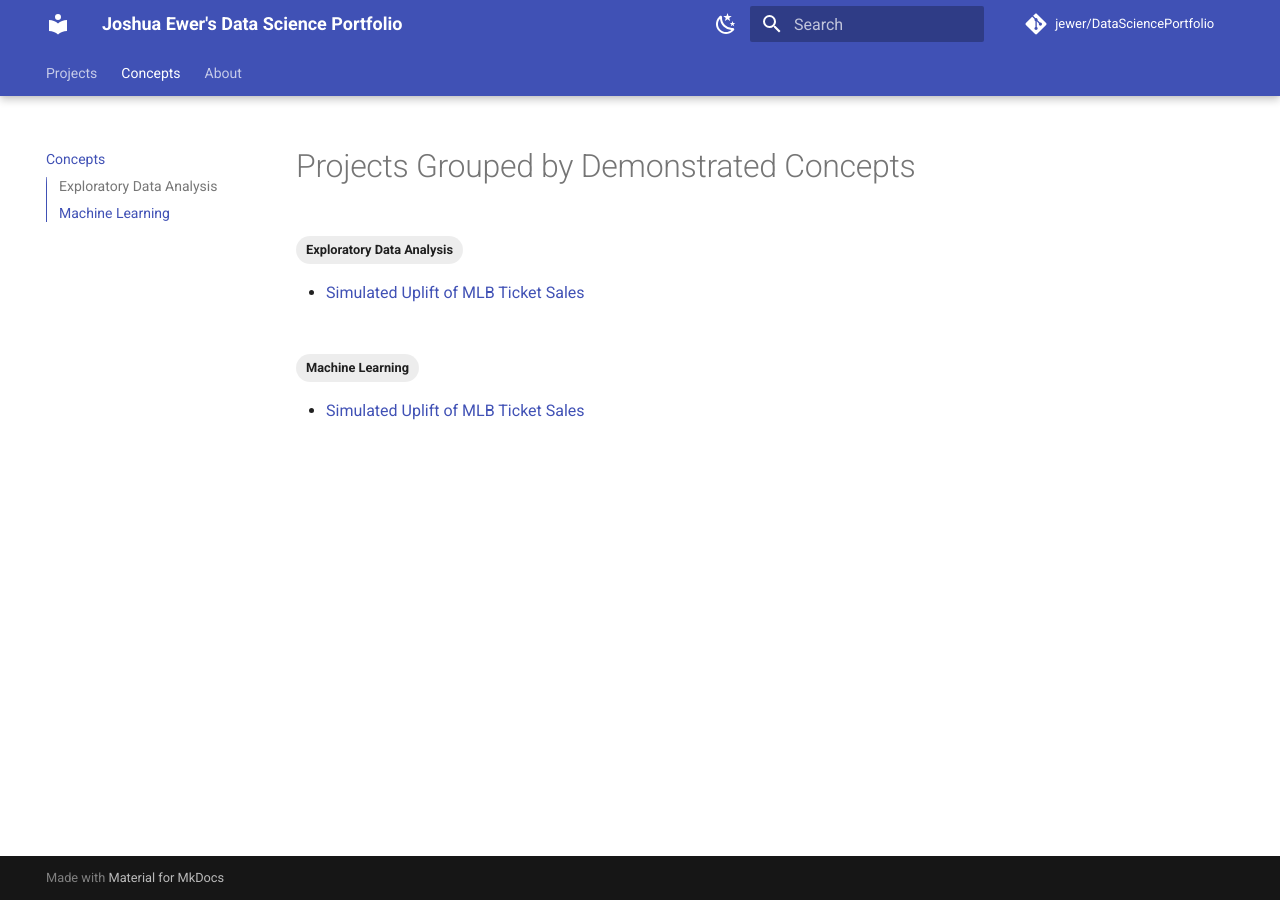
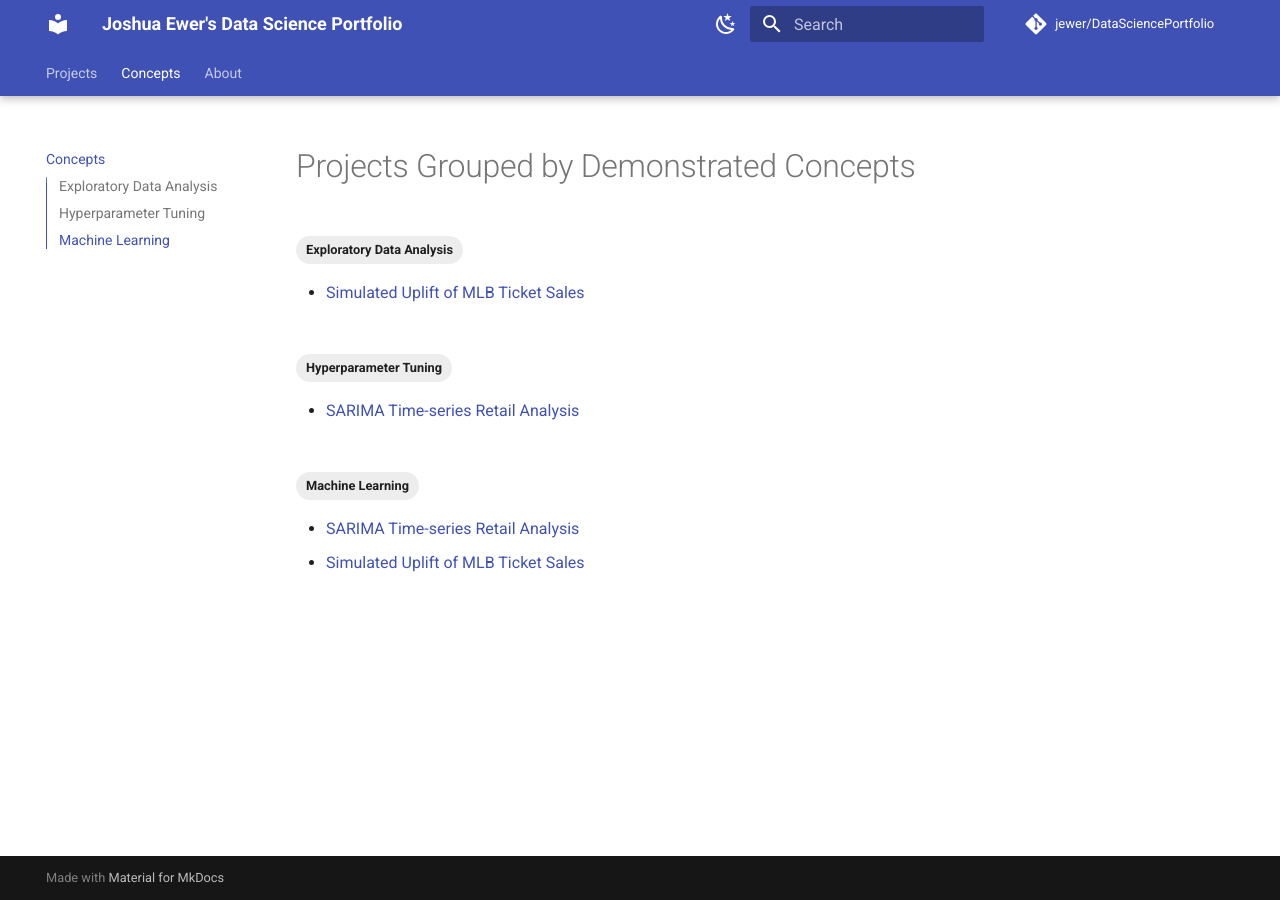
Before and after one commit to jewer/DataSciencePortfolio, an MkDocs documentation site: the page built from docs/concepts.md, in a window 1280 px wide. Built offline with MkDocs 1.6.1 and Material for MkDocs 9.7.7, drawn with Linux system fonts in a browser that asks for light colours; comment, search, counter and statistics services are not loaded; some of the changed lines change nothing that is shown.

Commit message:
Add images

```diff
--- a/docs/projects/list.md
+++ b/docs/projects/list.md
@@ -17,7 +17,7 @@
 
 ### SARIMA Time-series Retail Analysis
 
-For more detail, [click here](sarima.md)
+For more detail, [click here](sarima/sarima.md)
 
 ### Ticket Sales Uplift in MLB Games
 
--- a/docs/projects/sarima.md
+++ /dev/null
@@ -1,3 +0,0 @@
-# SARIMA Time-series Retail Analysis
-
-[dsc630 week 8](sarima.ipynb)
--- /dev/null
+++ b/docs/projects/sarima/sarima.md
@@ -0,0 +1,24 @@
+---
+tags:
+  - Machine Learning
+  - Hyperparameter Tuning
+---
+
+# SARIMA Time-series Retail Analysis
+
+## Background
+This notebook demonstrates a complete time series forecasting workflow using real-world U.S. retail sales data. Key techniques include reshaping wide-format data into a tidy time series structure, constructing a proper datetime index, and performing exploratory visualization to identify long-term trends and seasonal patterns.
+
+The analysis applies automated SARIMA modeling for seasonal forecasting, including train/test splitting, out-of-sample prediction, and quantitative evaluation using RMSE. To contextualize model performance, the notebook also implements a Holt–Winters exponential smoothing model as a comparative baseline.
+
+Together, these steps highlight practical skills in data preparation, seasonal time series modeling, model evaluation, and visual interpretation using Python’s pandas, statsmodels, and matplotlib libraries.
+
+## Sample Visualizations
+![SARIMA forecast](viz1.png)
+
+
+![Compared to Holt-Winters](viz2.png)
+
+
+## Working Code
+To see a working example, [click here](https://github.com/jewer/DataSciencePortfolio/blob/main/code/sarima/sarima-notebook.ipynb).
```
Also changed, not shown: docs/projects/sarima/viz1.png (added), docs/projects/sarima/viz2.png (added).
